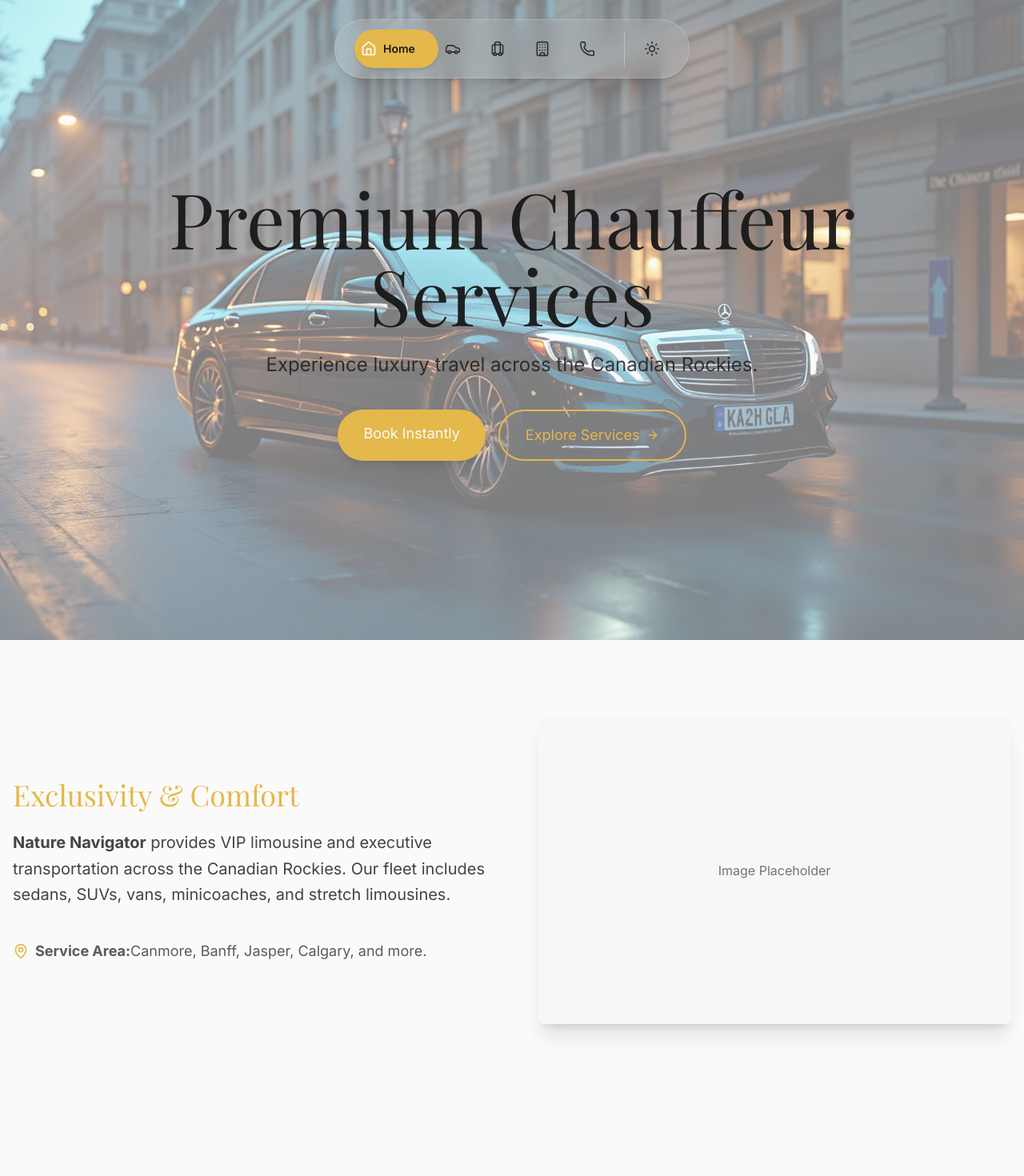
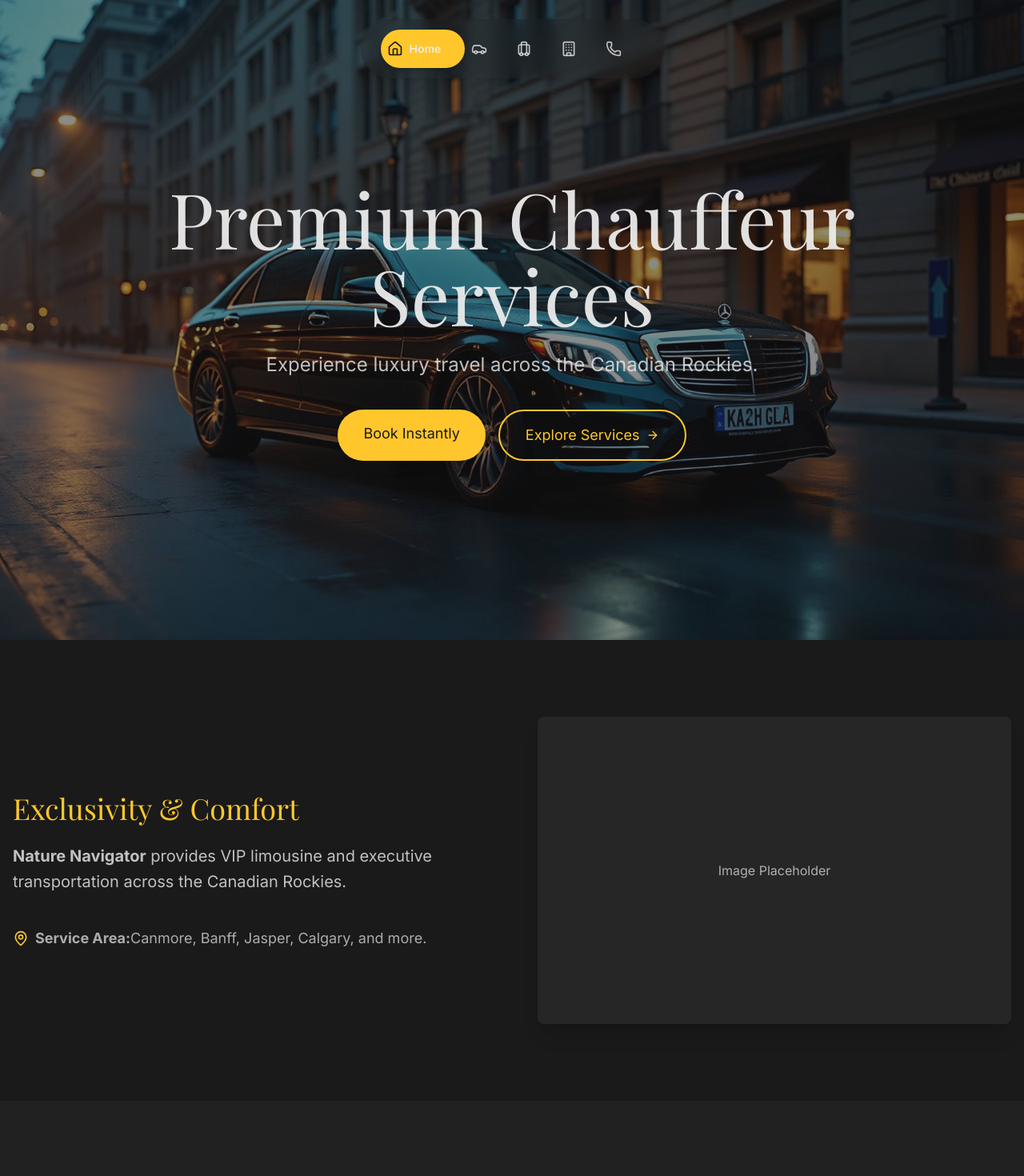
Before and after one commit to birajkashyap/nature-nav-new, a Next.js app: page / in a window 1280 px wide. Shown: the top 1470 px of the page at 80% size. Built offline with nearby package versions, Linux system fonts and the light colour scheme.

Commit message:
Removed light  mode

```diff
--- a/src/app/globals.css
+++ b/src/app/globals.css
@@ -1,68 +1,71 @@
 @import "tailwindcss";
 
-/* Theme variables */
+/* --------------------------------------------------- */
+/* DARK-ONLY THEME VARIABLES                           */
+/* --------------------------------------------------- */
+
 @theme {
-  --color-background: #fafafa;
-  --color-foreground: #171717;
-  --color-card: #ffffff;
-  --color-card-foreground: #171717;
-  --color-accent: #e5b84b;
-  --color-accent-foreground: #fafafa;
-  --color-muted: #f5f5f5;
-  --color-muted-foreground: #737373;
+  /* Dark mode tokens ONLY */
+  --color-background: #1a1a1a;
+  --color-foreground: #ebebeb;
 
-  --color-dark-background: #0a0a0a;
-  --color-dark-foreground: #fafafa;
-  --color-dark-card: #171717;
-  --color-dark-card-foreground: #fafafa;
-  --color-dark-accent: #f0d488;
-  --color-dark-accent-foreground: #171717;
-  --color-dark-muted: #262626;
-  --color-dark-muted-foreground: #a3a3a3;
+  --color-card: #252525;
+  --color-card-foreground: #ebebeb;
 
+  --color-accent: #ffc72c;
+  --color-accent-foreground: #1a1a1a;
+
+  --color-muted: #333333;
+  --color-muted-foreground: #b0b0b0;
+
+  /* Utilities */
   --backdrop-blur-xs: 2px;
 
-  /* 🆕 FIX: expose custom fonts to Tailwind */
+  /* Font variables (stay as-is) */
   --font-luxury: var(--font-luxury);
   --font-body: var(--font-body);
 }
 
-/* Light & dark mode variables */
+/* --------------------------------------------------- */
+/* APPLY DARK THEME AS DEFAULT (NO LIGHT MODE)         */
+/* --------------------------------------------------- */
+
 @layer base {
   html {
-    font-family: var(--font-body); /* 🆕 make body font default */
-  }
+    font-family: var(--font-body);
 
-  :root {
+    /* DEFAULT = DARK THEME */
     --background: var(--color-background);
     --foreground: var(--color-foreground);
+
     --card: var(--color-card);
     --card-foreground: var(--color-card-foreground);
+
     --accent: var(--color-accent);
     --accent-foreground: var(--color-accent-foreground);
+
     --muted: var(--color-muted);
     --muted-foreground: var(--color-muted-foreground);
-  }
 
-  .dark {
-    --background: var(--color-dark-background);
-    --foreground: var(--color-dark-foreground);
-    --card: var(--color-dark-card);
-    --card-foreground: var(--color-dark-card-foreground);
-    --accent: var(--color-dark-accent);
-    --accent-foreground: var(--color-dark-accent-foreground);
-    --muted: var(--color-dark-muted);
-    --muted-foreground: var(--color-dark-muted-foreground);
+    /* Force system dark mode behavior */
+    color-scheme: dark;
   }
 }
 
-/* Utilities & components stay the same */
+/* --------------------------------------------------- */
+/* UTILITIES                                           */
+/* --------------------------------------------------- */
+
 @layer utilities {
   .backdrop-blur-xs {
     backdrop-filter: blur(var(--backdrop-blur-xs));
   }
 }
 
+/* --------------------------------------------------- */
+/* COMPONENTS                                           */
+/* --------------------------------------------------- */
+
 @layer components {
   .glass-dock {
     @apply backdrop-blur-md bg-card/10 border border-card/20 shadow-xl;
--- a/src/app/layout.tsx
+++ b/src/app/layout.tsx
@@ -1,4 +1,4 @@
-// app/layout.tsx
+// app/layout.tsx (FIXED)
 import "./globals.css";
 import { Inter, Playfair_Display } from "next/font/google";
 import { ThemeProvider } from "@/components/theme-provider";
@@ -28,10 +28,19 @@ export default function RootLayout({
       suppressHydrationWarning
       className={`${luxuryFont.variable} ${bodyFont.variable}`}
     >
+      <head />
+      {/* 💡 FIX: Apply the dynamic background and text classes to the body */}
       <body className="font-body antialiased">
-        <ThemeProvider>
-          {children}
-          <FloatingDock />
+        <ThemeProvider
+          attribute="class"
+          defaultTheme="system"
+          enableSystem
+          disableTransitionOnChange
+        >
+          <div className="bg-background text-foreground min-h-screen">
+            {children}
+            <FloatingDock />
+          </div>
         </ThemeProvider>
       </body>
     </html>
--- a/src/app/page.tsx
+++ b/src/app/page.tsx
@@ -1,10 +1,8 @@
 "use client";
 
 import { useEffect, useRef, useState } from "react";
-// Assuming Button, Card, and other UI components are imported in the real file
-// Since you provided only the raw component logic, I'm importing core icons:
 import { ArrowRight, MapPin, Star } from "lucide-react";
-import Link from "next/link"; // Use Next.js Link for navigation
+import Link from "next/link";
 
 const HERO_BACKGROUND_IMAGE = "/hero-luxury-suv.jpg";
 
@@ -12,11 +10,11 @@ const Home = () => {
   const heroRef = useRef<HTMLDivElement>(null);
   const bgRef = useRef<HTMLDivElement>(null);
   const summaryRef = useRef<HTMLDivElement>(null);
+
   const [scrollY, setScrollY] = useState(0);
   const [isLoaded, setIsLoaded] = useState(false);
 
   useEffect(() => {
-    // Set loaded to true immediately so content is visible
     setIsLoaded(true);
 
     const handleScroll = () => {
@@ -33,12 +31,11 @@ const Home = () => {
     { name: "S. Lee", text: "Perfect corporate travel solution." },
   ];
 
-  // Calculate the parallax offset based on scroll position
   const parallaxOffset = scrollY * -0.2;
 
   return (
-    <main className="min-h-screen bg-background font-body">
-      {/* HERO SECTION */}
+    <main className="min-h-screen bg-background font-body text-foreground">
+      {/* HERO */}
       <section
         ref={heroRef}
         className="relative h-screen flex items-center justify-center overflow-hidden"
@@ -51,7 +48,7 @@ const Home = () => {
             transform: `translateY(${parallaxOffset}px)`,
           }}
         >
-          {/* Use custom color variables for the overlay */}
+          {/* Dark overlay uses variable-driven colors */}
           <div className="absolute inset-0 bg-background/50 dark:bg-background/80" />
         </div>
 
@@ -65,6 +62,7 @@ const Home = () => {
           >
             Premium Chauffeur Services
           </h1>
+
           <p
             className={`text-xl md:text-2xl mb-10 text-foreground/80 transition-all duration-1000 delay-300 ${
               isLoaded
@@ -82,18 +80,18 @@ const Home = () => {
                 : "opacity-0 translate-y-12"
             }`}
           >
-            {/* BUTTON 1: Primary Accent */}
+            {/* Primary Button */}
             <Link
               href="/contact"
-              className="bg-accent text-accent-foreground hover:bg-accent/90 dark:bg-accent-dark dark:hover:bg-accent-dark/90 text-lg px-8 py-4 rounded-full shadow-lg transition-all hover:scale-105 inline-block"
+              className="bg-accent text-accent-foreground hover:bg-accent/90 text-lg px-8 py-4 rounded-full shadow-lg transition-all hover:scale-105 inline-block"
             >
               Book Instantly
             </Link>
 
-            {/* BUTTON 2: Outline Accent */}
+            {/* Outline Button */}
             <Link
               href="/services"
-              className="border-2 border-accent text-accent hover:bg-accent hover:text-accent-foreground dark:border-accent-dark dark:text-accent-dark dark:hover:bg-accent-dark dark:hover:text-accent-foreground text-lg px-8 py-4 rounded-full transition-all hover:scale-105 inline-flex items-center justify-center"
+              className="border-2 border-accent text-accent hover:bg-accent hover:text-accent-foreground text-lg px-8 py-4 rounded-full transition-all hover:scale-105 inline-flex items-center justify-center"
             >
               Explore Services <ArrowRight className="ml-2 h-4 w-4" />
             </Link>
@@ -101,20 +99,21 @@ const Home = () => {
         </div>
       </section>
 
-      {/* COMPANY SUMMARY */}
+      {/* SUMMARY */}
       <section ref={summaryRef} className="py-24 px-4 bg-background">
         <div className="max-w-7xl mx-auto grid lg:grid-cols-2 gap-16 items-center">
           <div className="space-y-6">
-            <h2 className="text-4xl font-luxury text-accent dark:text-accent-dark animate-fade-in">
+            <h2 className="text-4xl font-luxury text-accent animate-fade-in">
               Exclusivity & Comfort
             </h2>
+
             <p className="text-xl text-foreground/80 leading-relaxed animate-fade-in-delay-1">
               <strong>Nature Navigator</strong> provides VIP limousine and
-              executive transportation across the Canadian Rockies. Our fleet
-              includes sedans, SUVs, vans, minicoaches, and stretch limousines.
+              executive transportation across the Canadian Rockies.
             </p>
+
             <div className="pt-4 flex items-center text-lg text-foreground/70 animate-fade-in-delay-2">
-              <MapPin className="w-5 h-5 mr-2 text-accent dark:text-accent-dark" />
+              <MapPin className="w-5 h-5 mr-2 text-accent" />
               <strong>Service Area:</strong> Canmore, Banff, Jasper, Calgary,
               and more.
             </div>
@@ -132,20 +131,23 @@ const Home = () => {
           <h2 className="text-4xl md:text-5xl font-luxury text-center mb-16 text-foreground/95">
             Trusted by Our Clients
           </h2>
+
           <div className="grid md:grid-cols-3 gap-8">
             {testimonials.map((t, i) => (
               <div
                 key={i}
-                className="bg-card shadow-lg hover:shadow-2xl transition-shadow duration-300 rounded-lg p-6"
+                className="bg-card rounded-lg shadow-lg hover:shadow-2xl transition-shadow duration-300 p-6"
               >
-                <div className="flex mb-4 text-accent dark:text-accent-dark">
+                <div className="flex mb-4 text-accent">
                   {[...Array(5)].map((_, j) => (
                     <Star key={j} className="h-5 w-5 fill-current" />
                   ))}
                 </div>
+
                 <p className="text-foreground/70 mb-4 italic leading-relaxed">
                   "{t.text}"
                 </p>
+
                 <p className="font-semibold text-sm text-foreground/95">
                   — {t.name}
                 </p>
@@ -160,23 +162,18 @@ const Home = () => {
         <h2 className="text-4xl md:text-5xl font-luxury mb-6 text-foreground/95">
           Ready to Reserve Your VIP Ride?
         </h2>
+
         <p className="text-xl text-muted-foreground mb-10">
-          All rides must be pre-booked to ensure availability and a flawless
-          experience.
+          All rides must be pre-booked.
         </p>
 
         <Link
           href="/contact"
-          className="inline-block bg-accent text-accent-foreground hover:bg-accent/90 dark:bg-accent-dark dark:hover:bg-accent-dark/90 text-lg px-12 py-4 rounded-full shadow-xl transition-all hover:scale-105"
+          className="inline-block bg-accent text-accent-foreground hover:bg-accent/90 text-lg px-12 py-4 rounded-full shadow-xl transition-all hover:scale-105"
         >
           Reserve Your Ride Now
         </Link>
       </section>
-
-      {/* You must remove the <style jsx> block if you are using Tailwind classes */}
-      {/* If you intend to keep these animations, they should be moved to global CSS
-          or replaced with the GSAP ScrollTrigger logic we used previously.
-          For now, I'm keeping your JS-based parallax but removing the custom CSS styles. */}
     </main>
   );
 };
--- a/src/components/floating-dock.tsx
+++ b/src/components/floating-dock.tsx
@@ -5,7 +5,7 @@ import Link from "next/link";
 import { usePathname } from "next/navigation";
 import { Home, Car, Luggage, Building, Phone } from "lucide-react";
 import gsap from "gsap";
-import { ThemeToggle } from "./theme-provider"; // ThemeToggle is fine
+import { ThemeToggle } from "./theme-toggle"; // ThemeToggle is fine
 
 const navItems = [
   { href: "/", label: "Home", icon: Home },
@@ -152,7 +152,7 @@ const FloatingDock = () => {
                     ${
                       // Active state applies accent colors
                       isActive
-                        ? "bg-accent shadow-md dark:bg-accent-dark text-accent-foreground w-auto px-2"
+                        ? "bg-accent shadow-md dark:bg-accent text-accent-foreground w-auto px-2"
                         : // Inactive state applies muted background and relies on group-hover for color
                           "bg-transparent hover:bg-card/50 w-[48px] justify-center"
                     }
@@ -181,9 +181,9 @@ const FloatingDock = () => {
             );
           })}
 
-          <li className="pl-3 border-l border-card/30">
+          {/* <li className="pl-3 border-l border-card/30">
             <ThemeToggle />
-          </li>
+          </li> */}
         </ul>
       </nav>
     </div>
--- a/src/components/theme-provider.tsx
+++ b/src/components/theme-provider.tsx
@@ -1,79 +1,23 @@
 "use client";
 
-import { useState, useEffect, createContext, useContext } from "react";
-import { Moon, Sun } from "lucide-react";
+import * as React from "react";
+import { ThemeProvider as NextThemesProvider } from "next-themes";
 
-type Theme = "light" | "dark";
-
-interface ThemeContextType {
-  theme: Theme;
-  setTheme: (theme: Theme) => void;
-  toggleTheme: () => void;
+export function ThemeProvider({
+  children,
+  ...props
+}: React.ComponentProps<typeof NextThemesProvider>) {
+  return (
+    <NextThemesProvider
+      attribute="class"
+      defaultTheme="system"
+      enableSystem={true}
+      disableTransitionOnChange={true}
+      forcedTheme={undefined}
+      themes={["light", "dark"]}
+      {...props}
+    >
+      {children}
+    </NextThemesProvider>
+  );
 }
-
-const ThemeContext = createContext<ThemeContextType | undefined>(undefined);
-
-export const ThemeProvider: React.FC<{ children: React.ReactNode }> = ({
-  children,
-}) => {
-  const [theme, setThemeState] = useState<Theme>("dark");
-  const [mounted, setMounted] = useState(false);
-
-  // Load initial theme from localStorage
-  useEffect(() => {
-    const stored = localStorage.getItem("theme") as Theme | null;
-
-    if (stored === "light" || stored === "dark") {
-      setThemeState(stored);
-    } else {
-      setThemeState("dark");
-    }
-
-    setMounted(true);
-  }, []);
-
-  // Apply theme to HTML element
-  useEffect(() => {
-    if (!mounted) return;
-    const root = document.documentElement;
-    root.classList.remove("light", "dark");
-    root.classList.add(theme);
-    localStorage.setItem("theme", theme);
-  }, [theme, mounted]);
-
-  const setTheme = (newTheme: Theme) => setThemeState(newTheme);
-  const toggleTheme = () =>
-    setThemeState((t) => (t === "dark" ? "light" : "dark"));
-
-  // ❗️ Don't render ANY children until mounted, otherwise SSR breaks context
-  if (!mounted) return null;
-
-  return (
-    <ThemeContext.Provider value={{ theme, setTheme, toggleTheme }}>
-      {children}
-    </ThemeContext.Provider>
-  );
-};
-
-export const useTheme = () => {
-  const ctx = useContext(ThemeContext);
-  if (!ctx) throw new Error("useTheme must be used within a ThemeProvider");
-  return ctx;
-};
-
-export const ThemeToggle: React.FC = () => {
-  const { theme, toggleTheme } = useTheme();
-
-  return (
-    <button
-      onClick={toggleTheme}
-      className="p-3 text-foreground/80 hover:text-accent dark:hover:text-accent-dark transition-colors duration-300"
-    >
-      {theme === "dark" ? (
-        <Sun className="h-5 w-5" />
-      ) : (
-        <Moon className="h-5 w-5" />
-      )}
-    </button>
-  );
-};
--- a/src/components/theme-toggle.tsx
+++ b/src/components/theme-toggle.tsx
@@ -2,21 +2,35 @@
 
 import { useTheme } from "next-themes";
 import { Moon, Sun } from "lucide-react";
+import { useEffect, useState } from "react";
 
 export function ThemeToggle() {
-  const { theme, setTheme } = useTheme();
+  const { resolvedTheme, setTheme } = useTheme();
+  const [mounted, setMounted] = useState(false);
+
+  useEffect(() => {
+    setMounted(true);
+  }, []);
+
+  if (!mounted) {
+    // Render nothing on server → no mismatch
+    return (
+      <button
+        aria-label="Toggle theme"
+        className="p-3 text-foreground/80 hover:text-accent transition-colors duration-300"
+      />
+    );
+  }
+
+  const isDark = resolvedTheme === "dark";
 
   return (
     <button
-      onClick={() => setTheme(theme === "dark" ? "light" : "dark")}
+      onClick={() => setTheme(isDark ? "light" : "dark")}
       className="p-3 text-foreground/80 hover:text-accent transition-colors duration-300"
       aria-label="Toggle theme"
     >
-      {theme === "dark" ? (
-        <Sun className="h-5 w-5" />
-      ) : (
-        <Moon className="h-5 w-5" />
-      )}
+      {isDark ? <Sun className="h-5 w-5" /> : <Moon className="h-5 w-5" />}
     </button>
   );
 }
--- a/tailwind.config.ts
+++ b/tailwind.config.ts
@@ -1,6 +1,7 @@
+// tailwind.config.ts
 import { Config } from "tailwindcss";
 import plugin from "tailwindcss/plugin";
-import defaultTheme from "tailwindcss/defaultTheme"; // ✅ Corrected import
+import defaultTheme from "tailwindcss/defaultTheme";
 
 const config: Config = {
   darkMode: "class",
@@ -12,24 +13,29 @@ const config: Config = {
   theme: {
     extend: {
       fontFamily: {
-        // Accessing the fontFamily property from the imported defaultTheme object
         luxury: ["var(--font-luxury)", ...defaultTheme.fontFamily.serif],
         body: ["var(--font-body)", ...defaultTheme.fontFamily.sans],
       },
       colors: {
-        accent: {
-          // New warmer gold color scheme
-          DEFAULT: "#E5B84B", // Light Mode Accent
-          dark: "#F0D488", // Dark Mode Accent
-          foreground: "#FAFAFA",
-        },
-        // Relying on CSS variables defined in globals.css
         background: "var(--background)",
         foreground: "var(--foreground)",
-        card: "var(--card)",
-        "card-foreground": "var(--card-foreground)",
-        muted: "var(--muted)",
+
+        card: {
+          DEFAULT: "var(--card)",
+          foreground: "var(--card-foreground)",
+        },
+
+        accent: {
+          DEFAULT: "var(--accent)",
+          foreground: "var(--accent-foreground)",
+        },
+
+        muted: {
+          DEFAULT: "var(--muted)",
+          foreground: "var(--muted-foreground)",
+        },
       },
+
       backdropBlur: {
         xs: "2px",
         sm: "4px",
@@ -38,11 +44,9 @@ const config: Config = {
     },
   },
   plugins: [
-    // FIX: Removed 'e' argument and simplified class name generation
     plugin(({ addUtilities, theme }) => {
       const backdrops = theme("backdropBlur", {});
       const utilities = Object.entries(backdrops).map(([key, value]) => ({
-        // Simplified class name definition, removing the need for 'e'
         [`.backdrop-blur-${key}`]: {
           "backdrop-filter": `blur(${value})`,
         },
```
Also changed, not shown: src/app/contact/page.tsx (+10 -6 lines).
